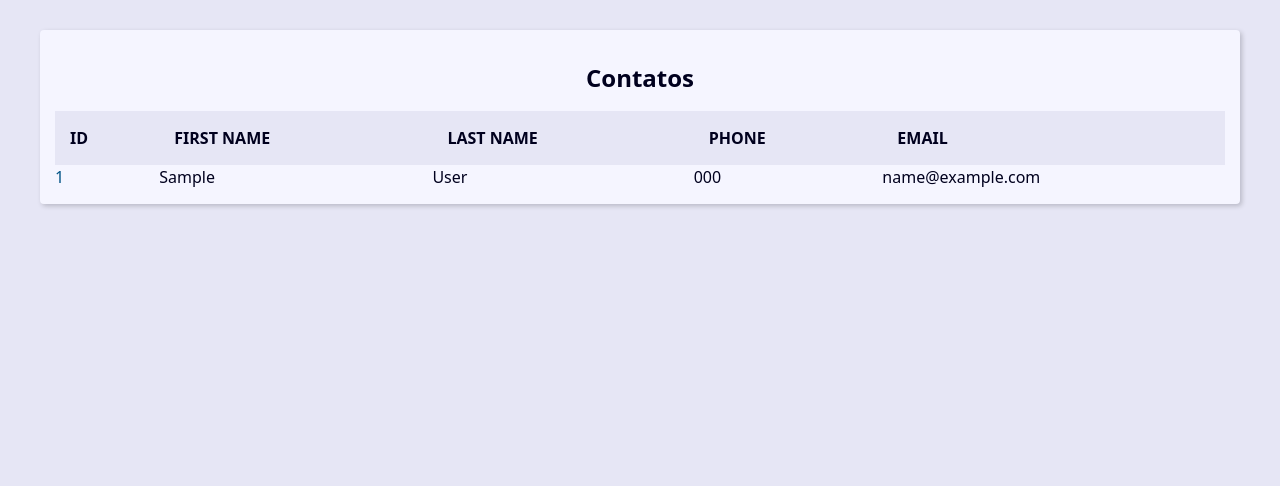
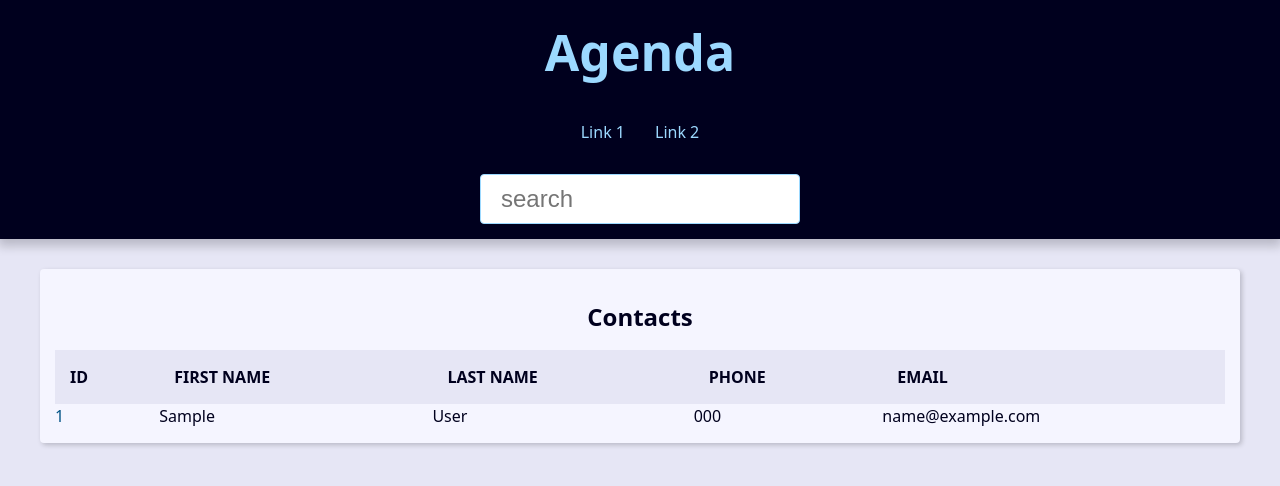
Before and after one commit to YuriNoriki/Django_agenda, a Django app: page / in a window 1280 px wide. Shown: the top 486 px of the page. Run offline with Django 5.2, Linux system fonts and the light colour scheme; tables that the repository leaves empty hold one stand-in row (values such as "Sample post").

Commit message:
Criando o cabeçalho principal do site(header)

```diff
--- a/base_templates/global/base.html
+++ b/base_templates/global/base.html
@@ -8,6 +8,42 @@
     <link rel="stylesheet" href="{% static "global/css/style.css" %}">
 </head>
 <body>
+    <header class="header">
+        <h1 class="header-heading">
+            <a href=" {% url "contact:index" %}" class="header-link">
+                Agenda
+            </a>
+        </h1>
+
+        <nav class="menu">
+            <ul class="menu-list">
+                <li class="menu-item">
+                    <a href="" class="menu-link">
+                        Link 1
+                    </a>
+                </li>
+                <li class="menu-item">
+                    <a href="" class="menu-link">
+                        Link 2
+                    </a>
+                </li>
+            </ul>
+        </nav>
+
+        <div class="search">
+            <form action="" method="get">
+                <input
+                type="text"
+                class="search-input"
+                placeholder="search"
+                id="search"
+                name="q"
+                >
+            </form>
+        </div>
+    </header>
+
+
     <main class="content">
         {% block content %}{% endblock content %}
     </main>
--- a/contato/templates/contato/index.html
+++ b/contato/templates/contato/index.html
@@ -4,7 +4,7 @@
     <div class="responsive-table">
         <table class="contacts-table">
             <caption class="table-caption">
-                Contatos
+                Contacts
             </caption>
 
             <thead>
```
